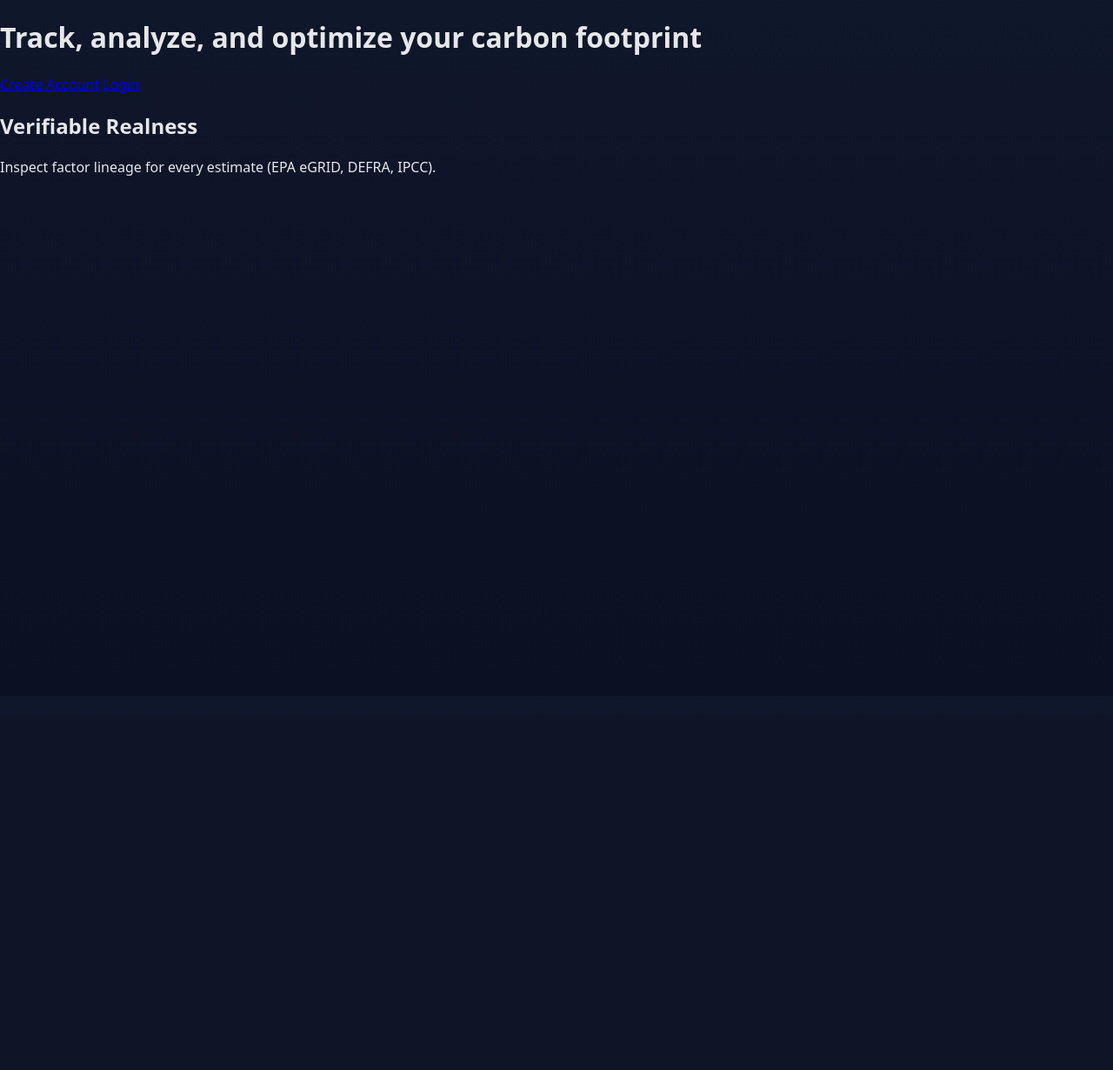
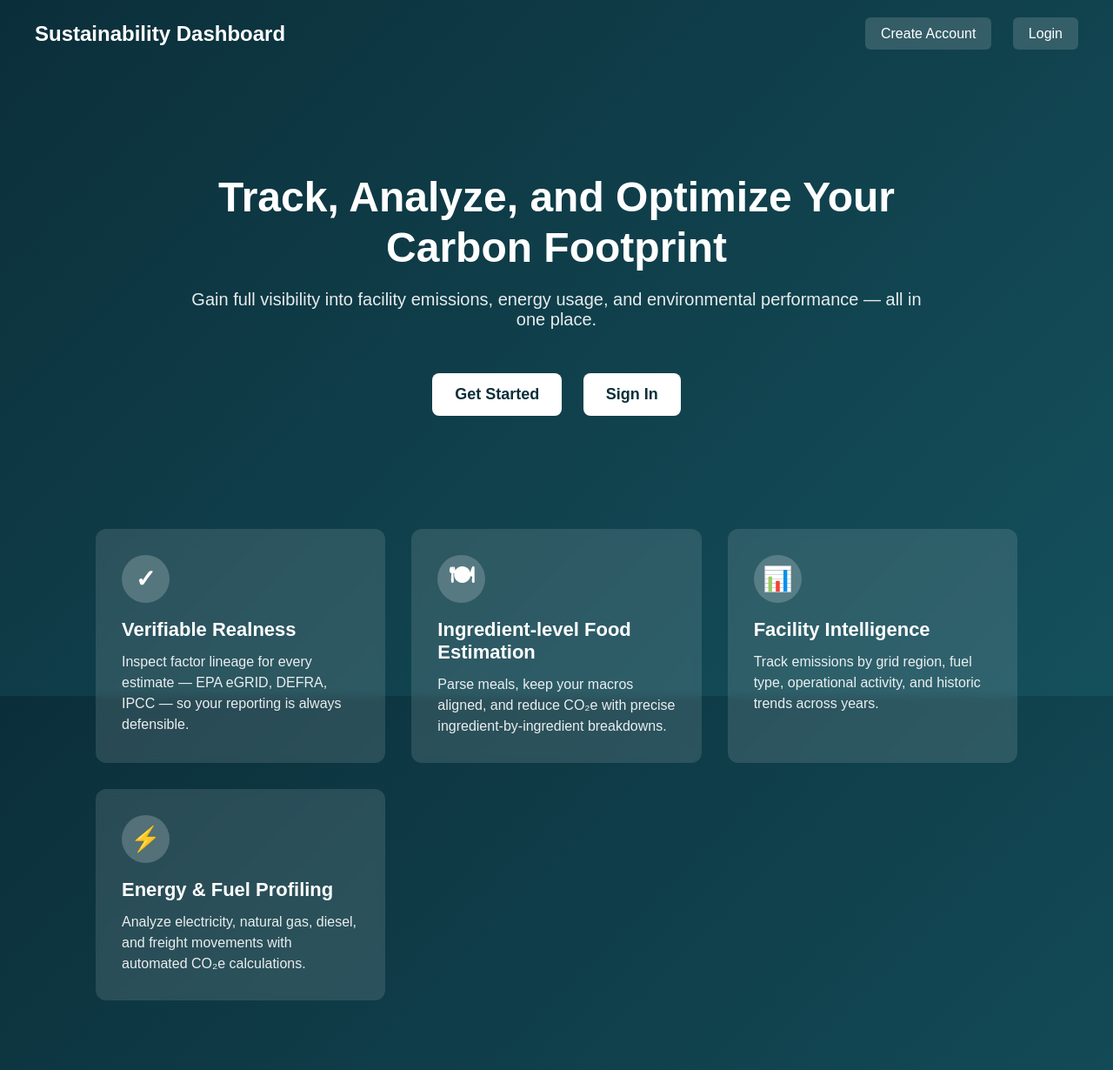
Before and after one commit to Alex-stok/Database.Project, a FastAPI app: page / in a window 1280 px wide. Shown: the whole page at 87% size. Before the commit the page ends 202 px from the top, so only its background shows below. Run offline with FastAPI, Linux system fonts and the light colour scheme.

Commit message:
problem fixesv.9

```diff
--- a/app/templates/landing.html
+++ b/app/templates/landing.html
@@ -1,26 +1,204 @@
 <!doctype html>
-<html>
+<html lang="en">
 <head>
     <meta charset="utf-8">
     <title>Sustainability Dashboard</title>
     <link rel="stylesheet" href="/static/css/main.css">
+
+    <style>
+        /* ===== BASIC RESET ===== */
+        body, h1, h2, p, a, nav, header, section {
+            margin: 0;
+            padding: 0;
+        }
+
+        body {
+            font-family: Arial, sans-serif;
+            background: linear-gradient(135deg, #0b2f3a, #14505c);
+            color: #ffffff;
+            min-height: 100vh;
+        }
+
+        /* ===== HEADER / NAV ===== */
+        header {
+            width: 100%;
+            padding: 25px 40px;
+            display: flex;
+            justify-content: space-between;
+            align-items: center;
+        }
+
+        header h1 {
+            font-size: 24px;
+            font-weight: 600;
+        }
+
+        nav a {
+            margin-left: 20px;
+            padding: 10px 18px;
+            border-radius: 6px;
+            text-decoration: none;
+            background: rgba(255, 255, 255, 0.15);
+            color: #ffffff;
+            font-weight: 500;
+            transition: background 0.2s ease;
+        }
+
+        nav a:hover {
+            background: rgba(255, 255, 255, 0.30);
+        }
+
+        /* ===== HERO SECTION ===== */
+        .hero {
+            text-align: center;
+            padding: 120px 20px 80px 20px;
+            max-width: 900px;
+            margin: 0 auto;
+        }
+
+        .hero-title {
+            font-size: 48px;
+            font-weight: 700;
+            margin-bottom: 20px;
+            line-height: 1.2;
+        }
+
+        .hero-sub {
+            font-size: 20px;
+            opacity: 0.9;
+            margin-bottom: 40px;
+        }
+
+        .hero-buttons a {
+            display: inline-block;
+            margin: 10px;
+            padding: 14px 26px;
+            border-radius: 8px;
+            text-decoration: none;
+            font-size: 18px;
+            font-weight: 600;
+            color: #0b2f3a;
+            background: #ffffff;
+            transition: transform 0.2s ease;
+        }
+
+        .hero-buttons a:hover {
+            transform: scale(1.05);
+        }
+
+        /* ===== FEATURES GRID ===== */
+        .features {
+            max-width: 1100px;
+            margin: 40px auto;
+            display: grid;
+            grid-template-columns: repeat(auto-fit, minmax(280px, 1fr));
+            gap: 30px;
+            padding: 0 20px 80px;
+        }
+
+        .feature-card {
+            background: rgba(255, 255, 255, 0.12);
+            padding: 30px;
+            border-radius: 12px;
+            backdrop-filter: blur(4px);
+            transition: background 0.25s ease;
+        }
+
+        .feature-card:hover {
+            background: rgba(255, 255, 255, 0.22);
+        }
+
+        .icon {
+            width: 55px;
+            height: 55px;
+            border-radius: 50%;
+            background: rgba(255,255,255,0.20);
+            display: flex;
+            align-items: center;
+            justify-content: center;
+            margin-bottom: 18px;
+            font-size: 28px;
+            font-weight: bold;
+            color: #ffffff;
+        }
+
+        .feature-card h2 {
+            font-size: 22px;
+            margin-bottom: 12px;
+        }
+
+        .feature-card p {
+            font-size: 16px;
+            opacity: 0.9;
+            line-height: 1.5;
+        }
+
+        /* ===== RESPONSIVE ===== */
+        @media (max-width: 600px) {
+            .hero-title {
+                font-size: 34px;
+            }
+            .hero-sub {
+                font-size: 18px;
+            }
+        }
+
+    </style>
 </head>
+
 <body>
+
 <header>
-    <h1>Track, analyze, and optimize your carbon footprint</h1>
+    <h1>Sustainability Dashboard</h1>
     <nav>
         <a href="/register">Create Account</a>
         <a href="/login">Login</a>
     </nav>
 </header>
-  <main>
-    <section>
+
+
+<!-- HERO SECTION -->
+<section class="hero">
+    <div class="hero-title">Track, Analyze, and Optimize Your Carbon Footprint</div>
+    <div class="hero-sub">
+        Gain full visibility into facility emissions, energy usage, and environmental performance — all in one place.
+    </div>
+
+    <div class="hero-buttons">
+        <a href="/register">Get Started</a>
+        <a href="/login">Sign In</a>
+    </div>
+</section>
+
+
+<!-- FEATURE GRID -->
+<section class="features">
+
+    <div class="feature-card">
+        <div class="icon">✓</div>
         <h2>Verifiable Realness</h2>
-      <p>Inspect factor lineage for every estimate (EPA eGRID, DEFRA, IPCC).</p>
-    </section>
-    <section>
+        <p>Inspect factor lineage for every estimate — EPA eGRID, DEFRA, IPCC — so your reporting is always defensible.</p>
+    </div>
+
+    <div class="feature-card">
+        <div class="icon">🍽</div>
+        <h2>Ingredient-level Food Estimation</h2>
+        <p>Parse meals, keep your macros aligned, and reduce CO₂e with precise ingredient-by-ingredient breakdowns.</p>
+    </div>
+
+    <div class="feature-card">
+        <div class="icon">📊</div>
+        <h2>Facility Intelligence</h2>
+        <p>Track emissions by grid region, fuel type, operational activity, and historic trends across years.</p>
+    </div>
+
+    <div class="feature-card">
+        <div class="icon">⚡</div>
+        <h2>Energy & Fuel Profiling</h2>
+        <p>Analyze electricity, natural gas, diesel, and freight movements with automated CO₂e calculations.</p>
+    </div>
 
 </section>
-  </main>
+
 </body>
 </html>
```
Lines whose indentation alone changed are shown as unchanged.
